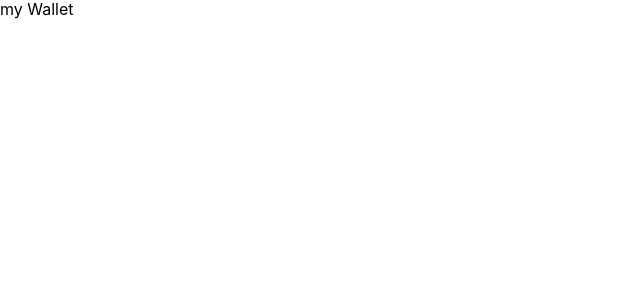
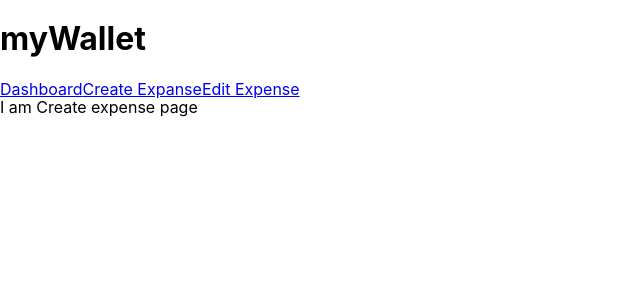
Before and after one commit to devanSAGA/myWallet, a React (Create React App) app: page /create in a window 1280 px wide. Shown: the top 300 px of the page, without its empty margins (0-640 px from the left). Built offline with nearby package versions, Linux system fonts and the light colour scheme.

Commit message:
Configure react-router and setup component structure

```diff
--- a/package.json
+++ b/package.json
@@ -7,6 +7,7 @@
     "normalize.css": "^8.0.1",
     "react": "^16.8.2",
     "react-dom": "^16.8.2",
+    "react-router-dom": "^4.3.1",
     "react-scripts": "2.1.5",
     "sass-loader": "^7.1.0",
     "style-loader": "^0.23.1"
--- a/src/App.js
+++ b/src/App.js
@@ -1,9 +1,9 @@
 import React, { Component } from "react";
-import logo from "./logo.svg";
+import AppRouter from "./routers/AppRouter";
 
 class App extends Component {
   render() {
-    return <div className="App">my Wallet</div>;
+    return <AppRouter />;
   }
 }
 
--- /dev/null
+++ b/src/components/CreateExpensePage.js
@@ -0,0 +1,9 @@
+import React from "react";
+
+class CreateExpansePage extends React.Component {
+  render() {
+    return <div>I am Create expense page</div>;
+  }
+}
+
+export default CreateExpansePage;
--- /dev/null
+++ b/src/components/Dashboard.js
@@ -0,0 +1,9 @@
+import React from "react";
+
+class Dashboard extends React.Component {
+  render() {
+    return <div>I am Dashboard</div>;
+  }
+}
+
+export default Dashboard;
--- /dev/null
+++ b/src/components/EditExpensePage.js
@@ -0,0 +1,9 @@
+import React from "react";
+
+class EditExpansePage extends React.Component {
+  render() {
+    return <div>I am Edit expense page</div>;
+  }
+}
+
+export default EditExpansePage;
--- /dev/null
+++ b/src/components/FourOhFour.js
@@ -0,0 +1,12 @@
+import React from "react";
+import { Link } from "react-router-dom";
+
+const FourOhFour = props => {
+  return (
+    <div>
+      404 - <Link to="/">Go Home</Link>
+    </div>
+  );
+};
+
+export default FourOhFour;
--- /dev/null
+++ b/src/components/Header.js
@@ -0,0 +1,17 @@
+import React from "react";
+import { NavLink } from "react-router-dom";
+
+const Header = props => {
+  return (
+    <header>
+      <h1>myWallet</h1>
+      <NavLink to="/" exact>
+        Dashboard
+      </NavLink>
+      <NavLink to="/create">Create Expanse</NavLink>
+      <NavLink to="/edit">Edit Expense</NavLink>
+    </header>
+  );
+};
+
+export default Header;
--- /dev/null
+++ b/src/routers/AppRouter.js
@@ -0,0 +1,26 @@
+import React from "react";
+import { BrowserRouter, Switch, Route } from "react-router-dom";
+
+import Header from "../components/Header";
+import Dashboard from "../components/Dashboard";
+import EditExpensePage from "../components/EditExpensePage";
+import CreateExpensePage from "../components/CreateExpensePage";
+import FourOhFour from "../components/FourOhFour";
+
+const AppRouter = () => {
+  return (
+    <BrowserRouter>
+      <div>
+        <Header />
+        <Switch>
+          <Route path="/" component={Dashboard} exact />
+          <Route path="/create" component={CreateExpensePage} />
+          <Route path="/edit" component={EditExpensePage} />
+          <Route component={FourOhFour} />
+        </Switch>
+      </div>
+    </BrowserRouter>
+  );
+};
+
+export default AppRouter;
```
Also changed, not shown: 1 other file (tests, documents, lock files or other folders).
